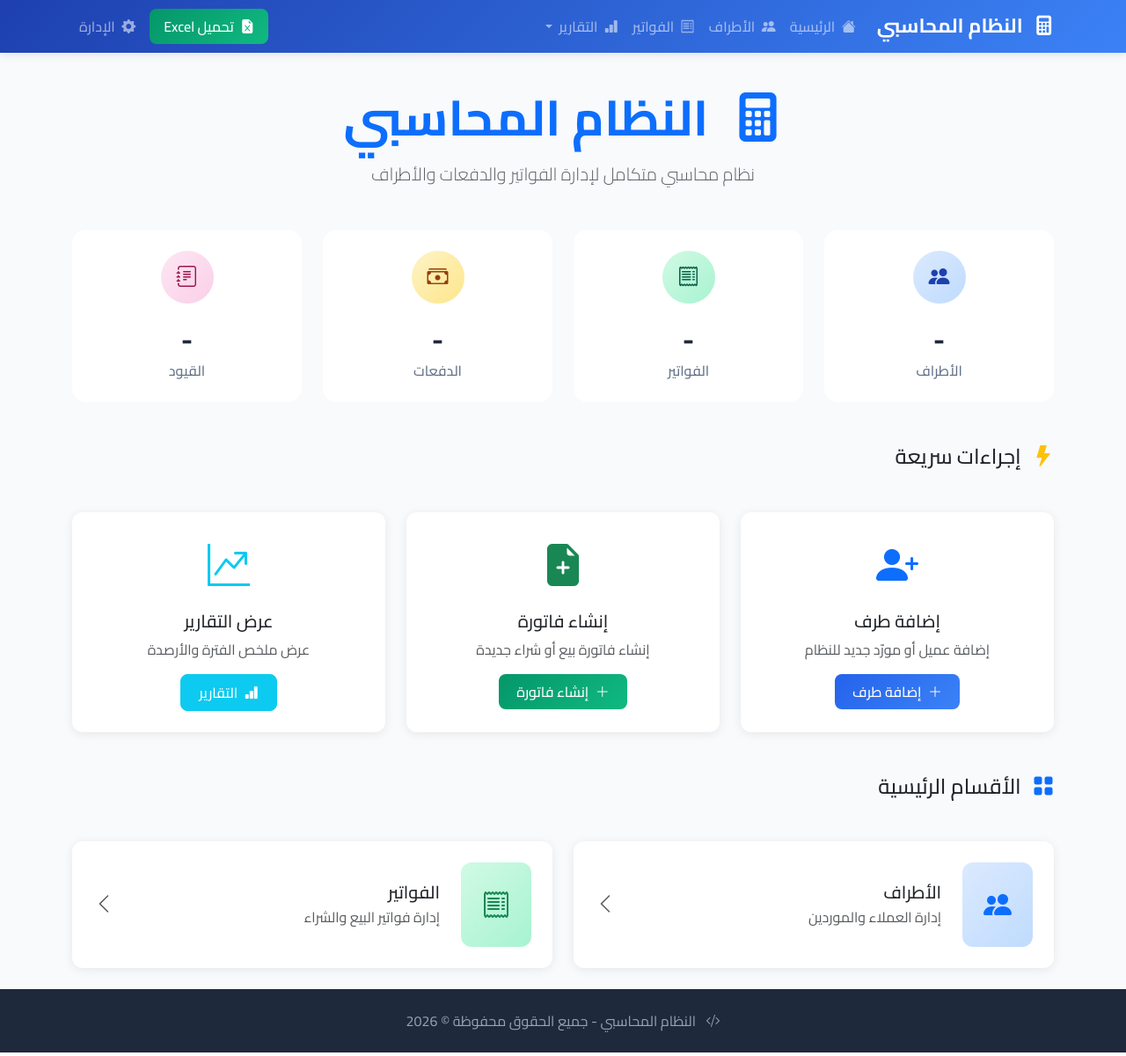
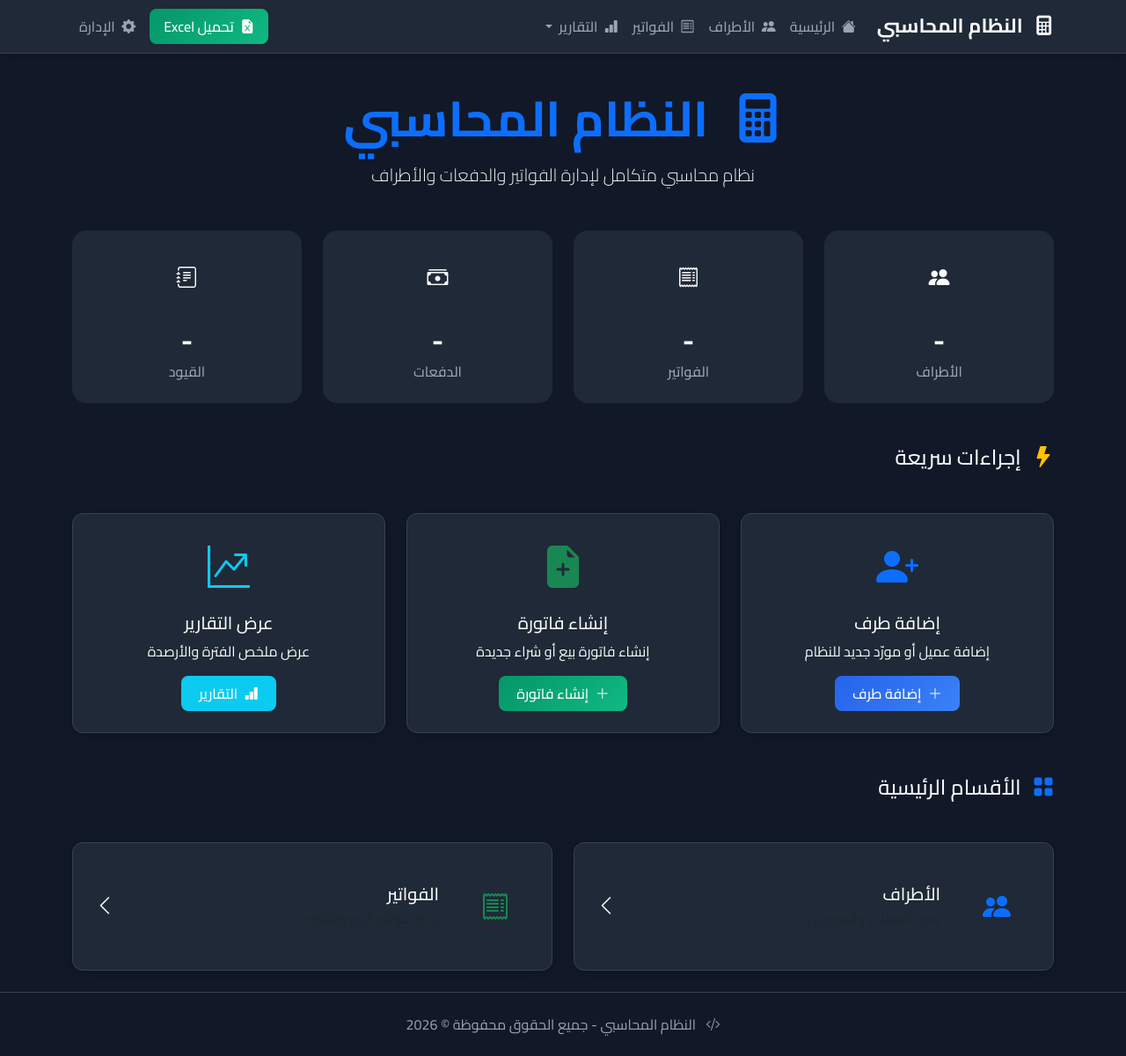
Before and after one commit to haithamhroob/accounting-app, a Django app: page / in a window 1280 px wide. Shown: the whole page at 88% size. Run offline with Django 5.2, Linux system fonts and the light colour scheme; parts of the project's set-up code (start-up, migrations or seed data) failed here and were passed over.

Commit message:
إضافة إعدادات Docker وتحديث ملفات المشروع

```diff
--- a/api/permissions.py
+++ b/api/permissions.py
@@ -88,7 +88,7 @@ class RoleBasedPermission(permissions.BasePermission):
         'create': 2,    # Clerk and above
         'update': 3,    # Accountant and above
         'partial_update': 3,  # Accountant and above
-        'destroy': 4,   # Admin only
+        'destroy': 4,   # Admin only (تمت إعادتها للأمان)
     }
 
     def get_user_role_level(self, user):
--- a/core/urls.py
+++ b/core/urls.py
@@ -3,10 +3,11 @@ core URL Configuration
 """
 from django.contrib import admin
 from django.urls import path, include
-from django.http import JsonResponse
+from django.http import JsonResponse, HttpResponse
 from django.db import connection
 from django.views.generic import TemplateView
 from django.conf import settings
+import platform, socket, os, django
 
 # JWT Authentication
 from rest_framework_simplejwt.views import (
@@ -38,6 +39,71 @@ def health_check(request):
     })
 
 
+def docker_status(request):
+    """صفحة إثبات تشغيل التطبيق داخل Docker"""
+    try:
+        with connection.cursor() as cursor:
+            cursor.execute('SELECT version()')
+            db_version = cursor.fetchone()[0].split(',')[0]
+        db_status = '✅ Connected'
+        db_color  = '#22c55e'
+    except Exception as e:
+        db_version = str(e)
+        db_status  = '❌ Disconnected'
+        db_color   = '#ef4444'
+
+    container_name = socket.gethostname()
+    os_info        = f"{platform.system()} {platform.release()}"
+    python_version = platform.python_version()
+    django_version = django.get_version()
+    running_in_docker = os.path.exists('/.dockerenv')
+    docker_badge = '<span style="background:#2563eb;color:#fff;padding:4px 14px;border-radius:20px;font-size:13px;">🐳 Inside Docker</span>' if running_in_docker else '<span style="background:#f59e0b;color:#fff;padding:4px 14px;border-radius:20px;font-size:13px;">⚠️ Not in Docker</span>'
+
+    html = f"""
+    <!DOCTYPE html>
+    <html lang="en">
+    <head>
+        <meta charset="UTF-8">
+        <title>Docker Status</title>
+        <style>
+            * {{ box-sizing: border-box; margin: 0; padding: 0; }}
+            body {{ font-family: 'Segoe UI', sans-serif; background: #f1f5f9; color: #1e293b; display: flex; align-items: center; justify-content: center; min-height: 100vh; }}
+            .card {{ background: #ffffff; border-radius: 16px; padding: 40px; width: 520px; box-shadow: 0 8px 30px rgba(0,0,0,0.10); }}
+            .header {{ text-align: center; margin-bottom: 30px; }}
+            .header h1 {{ font-size: 28px; color: #0ea5e9; }}
+            .header p {{ color: #64748b; margin-top: 6px; font-size: 14px; }}
+            .badge {{ display: flex; justify-content: center; margin: 16px 0 28px; }}
+            .row {{ display: flex; justify-content: space-between; align-items: center; padding: 14px 0; border-bottom: 1px solid #e2e8f0; }}
+            .row:last-child {{ border-bottom: none; }}
+            .label {{ color: #64748b; font-size: 14px; }}
+            .value {{ color: #0f172a; font-size: 14px; font-weight: 600; text-align: right; max-width: 280px; word-break: break-all; }}
+            .db-status {{ color: {db_color}; font-weight: 700; }}
+            .footer {{ text-align: center; margin-top: 28px; color: #94a3b8; font-size: 12px; }}
+        </style>
+    </head>
+    <body>
+        <div class="card">
+            <div class="header">
+                <h1>🐳 Docker Status</h1>
+                <p>Accounting App — Container Info</p>
+            </div>
+            <div class="badge">{docker_badge}</div>
+
+            <div class="row"><span class="label">Container Hostname</span><span class="value">{container_name}</span></div>
+            <div class="row"><span class="label">Operating System</span><span class="value">{os_info}</span></div>
+            <div class="row"><span class="label">Python Version</span><span class="value">{python_version}</span></div>
+            <div class="row"><span class="label">Django Version</span><span class="value">{django_version}</span></div>
+            <div class="row"><span class="label">Database</span><span class="value db-status">{db_status}</span></div>
+            <div class="row"><span class="label">DB Engine</span><span class="value">{db_version}</span></div>
+
+            <div class="footer">This page proves the app is running inside a Docker container ✅</div>
+        </div>
+    </body>
+    </html>
+    """
+    return HttpResponse(html)
+
+
 class HomeView(TemplateView):
     template_name = 'home.html'
 
@@ -55,6 +121,7 @@ urlpatterns = [
     # Home and Health
     path('', HomeView.as_view(), name='home'),
     path('health', health_check, name='health_check'),
+    path('docker/', docker_status, name='docker_status'),
 
     # Existing HTML views (not affected)
     path('parties/', include('parties.urls')),
--- a/templates/base.html
+++ b/templates/base.html
@@ -18,26 +19,36 @@
 
     <style>
         :root {
-            --primary-color: #2563eb;
+            --primary-color: #3b82f6;
             --secondary-color: #64748b;
-            --success-color: #059669;
-            --danger-color: #dc2626;
-            --warning-color: #d97706;
+            --success-color: #10b981;
+            --danger-color: #ef4444;
+            --warning-color: #f59e0b;
             --info-color: #0891b2;
+
+            --dark-bg: #111827;
+            --dark-card: #1f2937;
+            --dark-border: #374151;
+            --dark-text: #f9fafb;
+            --dark-text-secondary: #9ca3af;
+            --dark-hover: #374151;
         }
 
         body {
             font-family: 'Cairo', sans-serif;
-            background-color: #f8fafc;
+            background-color: var(--dark-bg);
+            color: var(--dark-text);
             min-height: 100vh;
         }
 
         .navbar {
-            background: linear-gradient(135deg, #1e40af 0%, #3b82f6 100%);
-            box-shadow: 0 2px 10px rgba(0, 0, 0, 0.1);
+            background: var(--dark-card);
+            border-bottom: 1px solid var(--dark-border);
+            box-shadow: 0 2px 10px rgba(0, 0, 0, 0.2);
         }
 
-        .navbar-brand {
+        .navbar-brand, .navbar-brand:hover {
+            color: var(--dark-text);
             font-weight: 700;
             font-size: 1.4rem;
         }
@@ -45,28 +56,33 @@
         .nav-link {
             font-weight: 500;
             transition: all 0.3s ease;
+            color: var(--dark-text-secondary);
         }
 
-        .nav-link:hover {
-            transform: translateY(-2px);
+        .nav-link.active, .nav-link:hover {
+            color: var(--dark-text);
         }
 
         .card {
-            border: none;
+            border: 1px solid var(--dark-border);
             border-radius: 12px;
-            box-shadow: 0 2px 12px rgba(0, 0, 0, 0.08);
+            box-shadow: 0 2px 12px rgba(0, 0, 0, 0.2);
             transition: all 0.3s ease;
+            background-color: var(--dark-card);
+            color: var(--dark-text);
         }
 
         .card:hover {
-            box-shadow: 0 4px 20px rgba(0, 0, 0, 0.12);
+            box-shadow: 0 4px 20px rgba(0, 0, 0, 0.3);
+            border-color: var(--primary-color);
         }
 
         .card-header {
-            background: linear-gradient(135deg, #f8fafc 0%, #e2e8f0 100%);
-            border-bottom: 1px solid #e2e8f0;
+            background-color: #111827;
+            border-bottom: 1px solid var(--dark-border);
             font-weight: 600;
             border-radius: 12px 12px 0 0 !important;
+            color: var(--dark-text);
         }
 
         .btn {
@@ -74,59 +90,61 @@
             font-weight: 500;
             padding: 0.5rem 1.25rem;
             transition: all 0.3s ease;
+            border: none;
         }
 
         .btn:hover {
             transform: translateY(-2px);
-            box-shadow: 0 4px 12px rgba(0, 0, 0, 0.15);
+            box-shadow: 0 4px 12px rgba(0, 0, 0, 0.25);
         }
 
-        .btn-primary {
-            background: linear-gradient(135deg, #2563eb 0%, #3b82f6 100%);
-            border: none;
-        }
-
-        .btn-success {
-            background: linear-gradient(135deg, #059669 0%, #10b981 100%);
-            border: none;
-        }
-
-        .btn-danger {
-            background: linear-gradient(135deg, #dc2626 0%, #ef4444 100%);
-            border: none;
-        }
+        .btn-primary { background: linear-gradient(135deg, #2563eb 0%, #3b82f6 100%); color: white; }
+        .btn-secondary { background-color: var(--secondary-color); color: white; }
+        .btn-success { background: linear-gradient(135deg, #059669 0%, #10b981 100%); color: white; }
+        .btn-danger { background: linear-gradient(135deg, #dc2626 0%, #ef4444 100%); color: white; }
 
         .table {
             border-radius: 12px;
             overflow: hidden;
+            color: var(--dark-text);
         }
 
         .table thead th {
-            background: linear-gradient(135deg, #1e40af 0%, #3b82f6 100%);
-            color: white;
+            background-color: #111827;
+            color: var(--dark-text);
             font-weight: 600;
-            border: none;
+            border-bottom: 2px solid var(--primary-color);
             padding: 1rem;
         }
 
         .table tbody tr {
             transition: all 0.3s ease;
+            border-bottom: 1px solid var(--dark-border);
         }
 
-        .table tbody tr:hover {
-            background-color: #f1f5f9;
+        .table tbody tr:last-child {
+            border-bottom: none;
+        }
+
+        .table-hover tbody tr:hover {
+            background-color: var(--dark-hover);
+            color: var(--dark-text);
         }
 
         .form-control, .form-select {
             border-radius: 8px;
-            border: 2px solid #e2e8f0;
+            border: 2px solid var(--dark-border);
             padding: 0.75rem 1rem;
             transition: all 0.3s ease;
+            background-color: #1f2937;
+            color: var(--dark-text);
         }
 
         .form-control:focus, .form-select:focus {
-            border-color: #3b82f6;
-            box-shadow: 0 0 0 3px rgba(59, 130, 246, 0.1);
+            border-color: var(--primary-color);
+            box-shadow: 0 0 0 3px rgba(59, 130, 246, 0.2);
+            background-color: #1f2937;
+            color: var(--dark-text);
         }
 
         .badge {
@@ -144,7 +163,7 @@
         }
 
         .stat-card {
-            background: white;
+            background: var(--dark-card);
             border-radius: 16px;
             padding: 1.5rem;
             text-align: center;
@@ -170,26 +189,29 @@
         .stat-card .value {
             font-size: 2rem;
             font-weight: 700;
-            color: #1e293b;
+            color: var(--dark-text);
         }
 
         .stat-card .label {
-            color: #64748b;
+            color: var(--dark-text-secondary);
             font-weight: 500;
         }
 
         .footer {
-            background: #1e293b;
-            color: #94a3b8;
+            background: #111827;
+            color: #9ca3af;
             padding: 1.5rem 0;
             margin-top: auto;
+            border-top: 1px solid var(--dark-border);
         }
 
         .alert {
-            border: none;
+            border-width: 1px;
             border-radius: 12px;
             padding: 1rem 1.5rem;
         }
+
+        .btn-close { filter: invert(1) brightness(2); }
 
         .status-badge {
             padding: 0.4rem 0.8rem;
--- a/templates/home.html
+++ b/templates/home.html
@@ -9,7 +9,7 @@
         <i class="bi bi-calculator-fill me-3"></i>
         النظام المحاسبي
     </h1>
-    <p class="lead text-muted">
+    <p class="lead">
         نظام محاسبي متكامل لإدارة الفواتير والدفعات والأطراف
     </p>
 </div>
@@ -18,7 +18,7 @@
 <div class="row g-4 mb-5">
     <div class="col-md-3">
         <div class="stat-card">
-            <div class="icon" style="background: linear-gradient(135deg, #dbeafe 0%, #bfdbfe 100%); color: #1e40af;">
+            <div class="icon">
                 <i class="bi bi-people-fill"></i>
             </div>
             <div class="value" id="parties-count">-</div>
@@ -27,7 +27,7 @@
     </div>
     <div class="col-md-3">
         <div class="stat-card">
-            <div class="icon" style="background: linear-gradient(135deg, #d1fae5 0%, #a7f3d0 100%); color: #065f46;">
+            <div class="icon">
                 <i class="bi bi-receipt"></i>
             </div>
             <div class="value" id="invoices-count">-</div>
@@ -36,7 +36,7 @@
     </div>
     <div class="col-md-3">
         <div class="stat-card">
-            <div class="icon" style="background: linear-gradient(135deg, #fef3c7 0%, #fde68a 100%); color: #92400e;">
+            <div class="icon">
                 <i class="bi bi-cash-stack"></i>
             </div>
             <div class="value" id="payments-count">-</div>
@@ -45,7 +45,7 @@
     </div>
     <div class="col-md-3">
         <div class="stat-card">
-            <div class="icon" style="background: linear-gradient(135deg, #fce7f3 0%, #fbcfe8 100%); color: #9d174d;">
+            <div class="icon">
                 <i class="bi bi-journal-text"></i>
             </div>
             <div class="value" id="entries-count">-</div>
@@ -69,7 +69,7 @@
                     <i class="bi bi-person-plus-fill text-primary" style="font-size: 3rem;"></i>
                 </div>
                 <h5 class="card-title">إضافة طرف</h5>
-                <p class="card-text text-muted">إضافة عميل أو مورّد جديد للنظام</p>
+                <p class="card-text">إضافة عميل أو مورّد جديد للنظام</p>
                 <a href="{% url 'parties:create' %}" class="btn btn-primary">
                     <i class="bi bi-plus-lg me-1"></i>
                     إضافة طرف
@@ -84,7 +84,7 @@
                     <i class="bi bi-file-earmark-plus-fill text-success" style="font-size: 3rem;"></i>
                 </div>
                 <h5 class="card-title">إنشاء فاتورة</h5>
-                <p class="card-text text-muted">إنشاء فاتورة بيع أو شراء جديدة</p>
+                <p class="card-text">إنشاء فاتورة بيع أو شراء جديدة</p>
                 <a href="{% url 'invoices:create' %}" class="btn btn-success">
                     <i class="bi bi-plus-lg me-1"></i>
                     إنشاء فاتورة
@@ -99,7 +99,7 @@
                     <i class="bi bi-graph-up-arrow text-info" style="font-size: 3rem;"></i>
                 </div>
                 <h5 class="card-title">عرض التقارير</h5>
-                <p class="card-text text-muted">عرض ملخص الفترة والأرصدة</p>
+                <p class="card-text">عرض ملخص الفترة والأرصدة</p>
                 <a href="{% url 'reports:summary' %}" class="btn btn-info text-white">
                     <i class="bi bi-bar-chart-fill me-1"></i>
                     التقارير
@@ -121,14 +121,14 @@
         <a href="{% url 'parties:list' %}" class="text-decoration-none">
             <div class="card h-100">
                 <div class="card-body d-flex align-items-center p-4">
-                    <div class="icon-box me-4" style="background: linear-gradient(135deg, #dbeafe 0%, #bfdbfe 100%); padding: 1.5rem; border-radius: 12px;">
+                    <div class="icon-box me-4" style="padding: 1.5rem; border-radius: 12px;">
                         <i class="bi bi-people-fill text-primary" style="font-size: 2rem;"></i>
                     </div>
                     <div>
-                        <h5 class="card-title text-dark mb-1">الأطراف</h5>
+                        <h5 class="card-title mb-1">الأطراف</h5>
                         <p class="card-text text-muted mb-0">إدارة العملاء والموردين</p>
                     </div>
-                    <i class="bi bi-chevron-left ms-auto text-muted" style="font-size: 1.5rem;"></i>
+                    <i class="bi bi-chevron-left ms-auto" style="font-size: 1.5rem;"></i>
                 </div>
             </div>
         </a>
@@ -137,14 +137,14 @@
         <a href="{% url 'invoices:list' %}" class="text-decoration-none">
             <div class="card h-100">
                 <div class="card-body d-flex align-items-center p-4">
-                    <div class="icon-box me-4" style="background: linear-gradient(135deg, #d1fae5 0%, #a7f3d0 100%); padding: 1.5rem; border-radius: 12px;">
+                    <div class="icon-box me-4" style="padding: 1.5rem; border-radius: 12px;">
                         <i class="bi bi-receipt text-success" style="font-size: 2rem;"></i>
                     </div>
                     <div>
-                        <h5 class="card-title text-dark mb-1">الفواتير</h5>
+                        <h5 class="card-title mb-1">الفواتير</h5>
                         <p class="card-text text-muted mb-0">إدارة فواتير البيع والشراء</p>
                     </div>
-                    <i class="bi bi-chevron-left ms-auto text-muted" style="font-size: 1.5rem;"></i>
+                    <i class="bi bi-chevron-left ms-auto" style="font-size: 1.5rem;"></i>
                 </div>
             </div>
         </a>
```
Also changed, not shown: other parts of templates/base.html (+34 -12 lines), api/serializers/parties.py (+23 -2 lines), docker-compose.yml (added, +45 -0 lines), static/css/style.css (+130 -14 lines), 3 other files.
